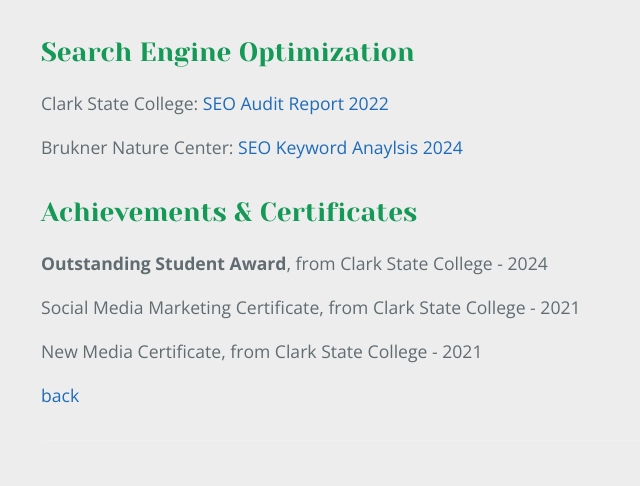
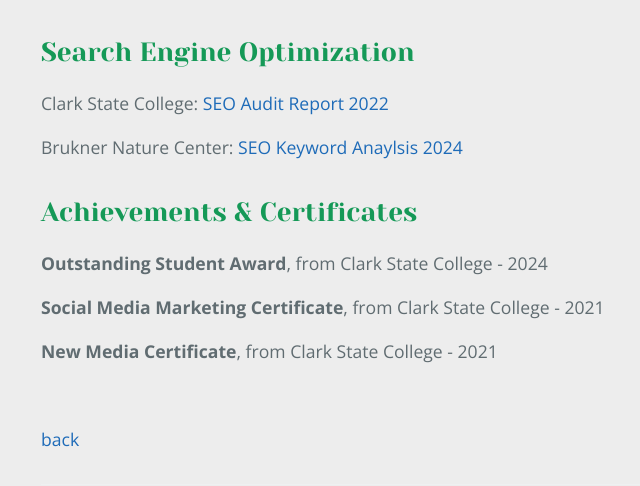
Before and after one commit to 0460208/amandamartel, a Jekyll site: the page built from portfolio.md, in a window 1280 px wide and 900 px high, scrolled down 1084 px, cut to the strip 351-837 px from the top of the window. Shown: the whole strip, without its empty margins (183-823 px from the left). Built offline with Jekyll 4.4.1, drawn with Linux system fonts in a browser that asks for light colours; nearby versions of some CDN libraries.

Commit message:
Update portfolio.md

```diff
--- a/portfolio.md
+++ b/portfolio.md
@@ -120,9 +120,10 @@ Brukner Nature Center: [SEO Keyword Anaylsis 2024](./bruknerseo.pdf){:target="_b
 
 **Outstanding Student Award**, from Clark State College - 2024
 
-Social Media Marketing Certificate, from Clark State College - 2021
+**Social Media Marketing Certificate**, from Clark State College - 2021
 
-New Media Certificate, from Clark State College -  2021
+**New Media Certificate**, from Clark State College -  2021
 
+<br>
 
 [back](./)
```
